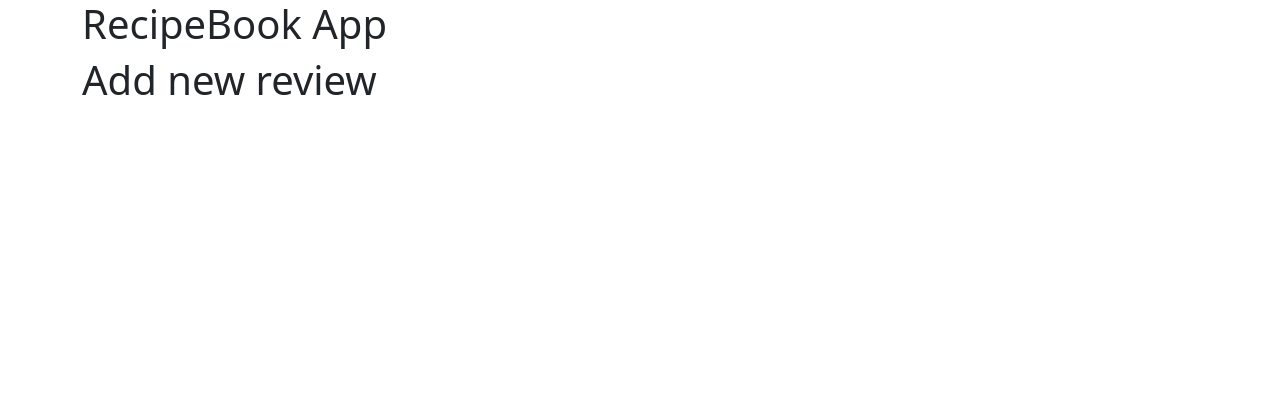
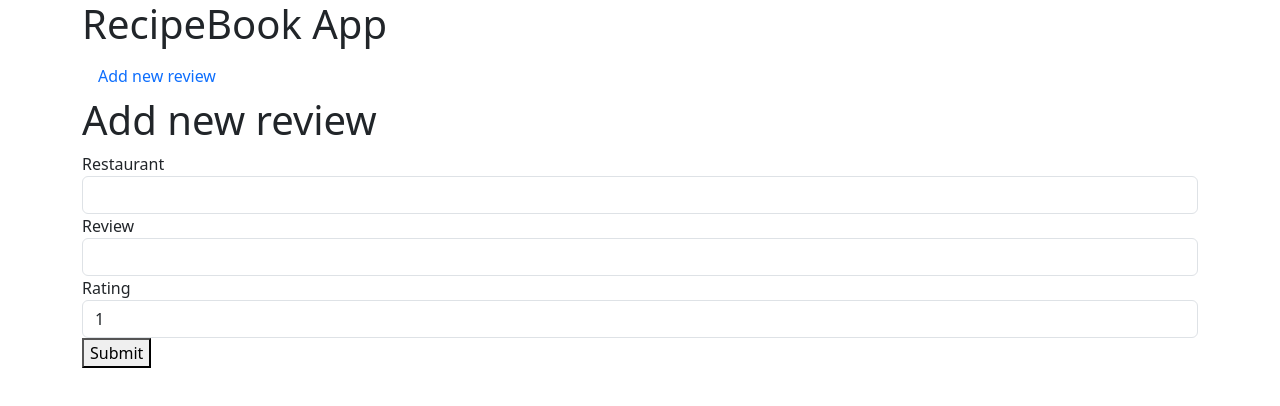
Before and after one commit to kunxin-chor/04-spa-crud, a React (Vite) app: page /add in a window 1280 px wide. Shown: the top 406 px of the page. Built offline with nearby package versions, Linux system fonts and the light colour scheme.

Commit message:
Implemented add new review

```diff
--- a/src/App.jsx
+++ b/src/App.jsx
@@ -1,5 +1,5 @@
 // React-Router dependencies
-import { BrowserRouter, Routes, Route } from "react-router-dom";
+import { BrowserRouter, Routes, Route, Link } from "react-router-dom";
 import { ReviewProvider } from "./ReviewContext";
 // import in page components
 import ShowReviews from "./pages/ShowReviews";
@@ -17,6 +17,17 @@ function App() {
         {/* All the routes must be defined as children of the BrowserRouter */}
         <ReviewProvider>
           <BrowserRouter>
+            <ul className="nav">
+              <li className="nav-item">
+                <Link
+                  className="nav-link"
+                  to="/add"
+                >
+                  Add new review
+                </Link>
+              </li>
+            </ul>
+
             {/* All the routes must be in the <Routes> as children */}
             <Routes>
               <Route path="/" element={<ShowReviews />} />
--- a/src/ReviewContext.jsx
+++ b/src/ReviewContext.jsx
@@ -28,6 +28,18 @@ const ReviewProvider = (props) => {
     },
   ]);
 
+  // assume the first argument will be the review object itself
+  // - restaurant
+  // - review
+  // - rating
+  // - _id
+  const addReview = (review) => {
+    // temporarily assign it a random number as ID
+    review._id = Math.floor(Math.random() * 1000000);
+    const updatedReviews = [...reviews, review];
+    setReviews(updatedReviews);
+  }
+
   // create the context provider and return it
   return (
     // Set whatever the ReviewContext is storing to
@@ -37,9 +49,10 @@ const ReviewProvider = (props) => {
     <ReviewContext.Provider
       value={{
         "reviews": reviews,
+        "addReview": addReview
       }}
     >
-      {props.children}
+        {props.children}
     </ReviewContext.Provider>
   );
 };
--- a/src/pages/AddReview.jsx
+++ b/src/pages/AddReview.jsx
@@ -1,5 +1,56 @@
+import { useContext, useState } from "react";
+import { ReviewContext } from "../ReviewContext";
+import { useNavigate } from "react-router-dom";
+
 export default function AddReview() {
-    return <>
-     <h1>Add new review</h1>
+  const context = useContext(ReviewContext);
+
+  const [restaurant, setRestaurant] = useState("");
+  const [review, setReview] = useState("");
+  const [rating, setRating] = useState(1);
+
+    // create the navigate hook
+    // we can use it to switch to a different route
+    const navigate = useNavigate();
+
+  const processAddReview = () => {
+    context.addReview({
+        restaurant, review, rating
+    });
+    navigate('/');
+  }
+
+  return (
+    <>
+      <h1>Add new review</h1>
+        <div className="form-group">
+          <label>Restaurant</label>
+          <input
+            type="text"
+            className="form-control"
+            value={restaurant}
+            onChange={(e) => setRestaurant(e.target.value)}
+          />
+        </div>
+        <div className="form-group">
+          <label>Review</label>
+          <input
+            type="text"
+            className="form-control"
+            value={review}
+            onChange={(e) => setReview(e.target.value)}
+          />
+        </div>
+        <div className="form-group">
+          <label>Rating</label>
+          <input
+            type="number"
+            className="form-control"
+            value={rating}
+            onChange={(e) => setRating(e.target.value)}
+          />
+        </div>
+        <button onClick={processAddReview}>Submit</button>
     </>
+  );
 }
```
Also changed, not shown: 1 other file (tests, documents, lock files or other folders).
